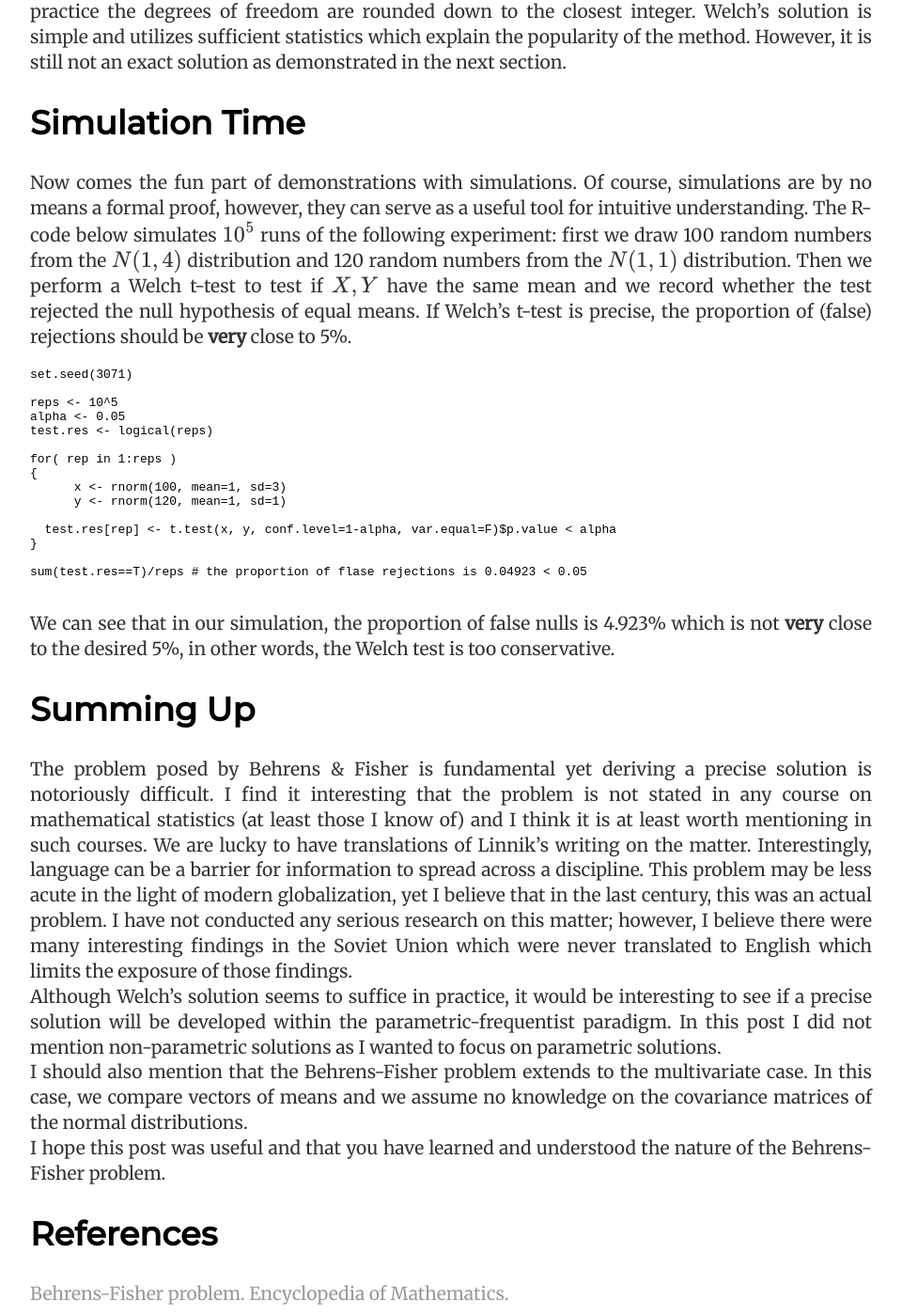
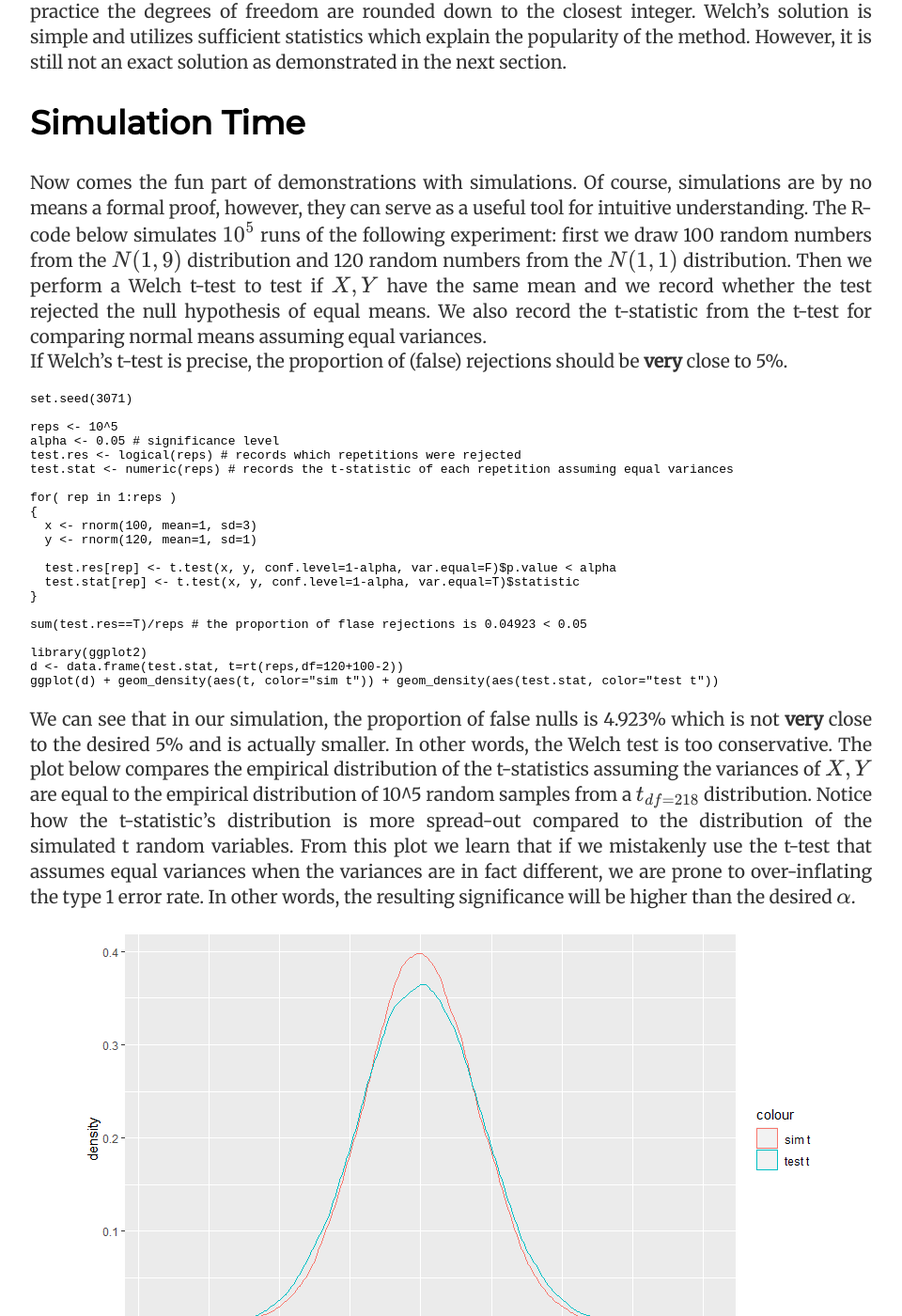
Before and after one commit to nirryde/nirryde.github.io, a Jekyll site: the page built from _posts/2020-10-17-The Problem of t-tests (with Unequal Variances).md, in a window 1280 px wide and 1400 px high, scrolled down 2157 px. Shown: the whole window at 94% size, without its empty margins (160-1120 px from the left). Built offline with Jekyll 4.4.1, drawn with Linux system fonts in a browser that asks for light colours; formulas are drawn with MathJax 3; some of the changed text lies outside the part shown.

Commit message:
Update 2020-10-17-The Problem of t-tests (with Unequal Variances).md

````diff
--- a/_posts/2020-10-17-The Problem of t-tests (with Unequal Variances).md
+++ b/_posts/2020-10-17-The Problem of t-tests (with Unequal Variances).md
@@ -40,28 +40,40 @@ Welch’s solution is simple and utilizes sufficient statistics which explain th
 Simulation Time
 ----------------
 
-Now comes the fun part of demonstrations with simulations. Of course, simulations are by no means a formal proof, however, they can serve as a useful tool for intuitive understanding. The R-code below simulates $$10^5$$ runs of the following experiment: first we draw 100 random numbers from the $$N(1,4)$$ distribution and 120 random numbers from the $$N(1,1)$$ distribution. Then we perform a Welch t-test to test if $$X,Y$$ have the same mean and we record whether the test rejected the null hypothesis of equal means. If Welch’s t-test is precise, the proportion of (false) rejections should be **very** close to 5%.
+Now comes the fun part of demonstrations with simulations. Of course, simulations are by no means a formal proof, however, they can serve as a useful tool for intuitive understanding. The R-code below simulates $10^5$ runs of the following experiment: first we draw 100 random numbers from the $$N(1,9)$$ distribution and 120 random numbers from the $$N(1,1)$$ distribution. Then we perform a Welch t-test to test if $$X,Y$$ have the same mean and we record whether the test rejected the null hypothesis of equal means. We also record the t-statistic from the t-test for comparing normal means assuming equal variances.
+If Welch’s t-test is precise, the proportion of (false) rejections should be **very** close to 5%.
 
 ```
 set.seed(3071)
 
 reps <- 10^5
-alpha <- 0.05
-test.res <- logical(reps)
+alpha <- 0.05 # significance level
+test.res <- logical(reps) # records which repetitions were rejected
+test.stat <- numeric(reps) # records the t-statistic of each repetition assuming equal variances
 
 for( rep in 1:reps )
 {
-      x <- rnorm(100, mean=1, sd=3)
-      y <- rnorm(120, mean=1, sd=1)
+  x <- rnorm(100, mean=1, sd=3)
+  y <- rnorm(120, mean=1, sd=1)
 
   test.res[rep] <- t.test(x, y, conf.level=1-alpha, var.equal=F)$p.value < alpha
+  test.stat[rep] <- t.test(x, y, conf.level=1-alpha, var.equal=T)$statistic
 }
 
 sum(test.res==T)/reps # the proportion of flase rejections is 0.04923 < 0.05
 
+library(ggplot2)
+d <- data.frame(test.stat, t=rt(reps,df=120+100-2))
+ggplot(d) + geom_density(aes(t, color="sim t")) + geom_density(aes(test.stat, color="test t"))
 ```
 
-We can see that in our simulation, the proportion of false nulls is 4.923% which is not **very** close to the desired 5%, in other words, the Welch test is too conservative.
+We can see that in our simulation, the proportion of false nulls is 4.923% which is not **very** close to the desired 5% and is actually smaller. In other words, the Welch test is too conservative. The plot below compares the empirical distribution of the t-statistics assuming the variances of $X,Y$ are equal to the empirical distribution of 10^5 random samples from a $t_{df=218}$ distribution. Notice how the t-statistic's distribution is more spread-out compared to the distribution of the simulated t random variables. From this plot we learn that if we mistakenly use the t-test that assumes equal variances when the variances are in fact different, we are prone to over-inflating the type 1 error rate. In other words, the resulting significance will be higher than the desired $\alpha$.
+
+<p align="center">
+<img src="https://raw.githubusercontent.com/nirryde/nirryde.github.io/master/Images/Ttest/Rplot01.png" />
+</p>
+
+When it is unclear whether the variances are equal, it is often suggested to first use Levene's test or Bartlett's test for testing the equality of the variances and then choose the appropriate t-test. Some (Delacre et al.) suggest that the Welch test should be used by default instead of first testing for equal variances. In fact, the default setting for the variance assumption in the t.test function in R is var.equal=FALSE.
 
 Summing Up
 -----------
@@ -81,3 +93,5 @@ References
 Seock-Ho Kim and Allan S. Cohen, On the Behrens-Fisher problem: A Review, Journal of Educational and Behavioral Statistics, 1998, Vol. 23, No.4 pp.356-377
 
 Yurri Linnik, Statistical Problems with Nuisance Parameters – translated from Russian (1966)
+
+Delacre, M., Lakens, D., & Leys, C. (2017, February 17). Why Psychologists Should by Default Use Welch's t-test Instead of Student's t-test (in press for the International Review of Social Psychology). https://doi.org/10.31219/osf.io/sbp6k
````
